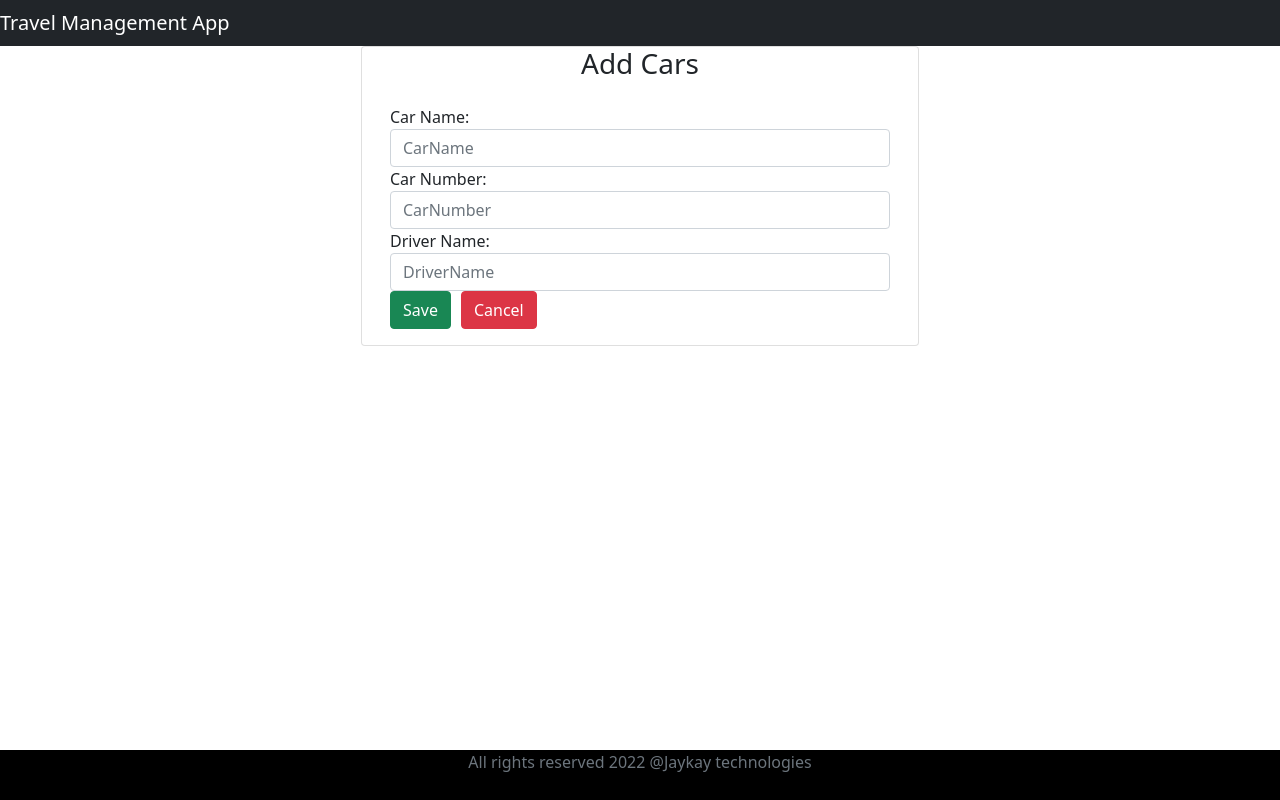
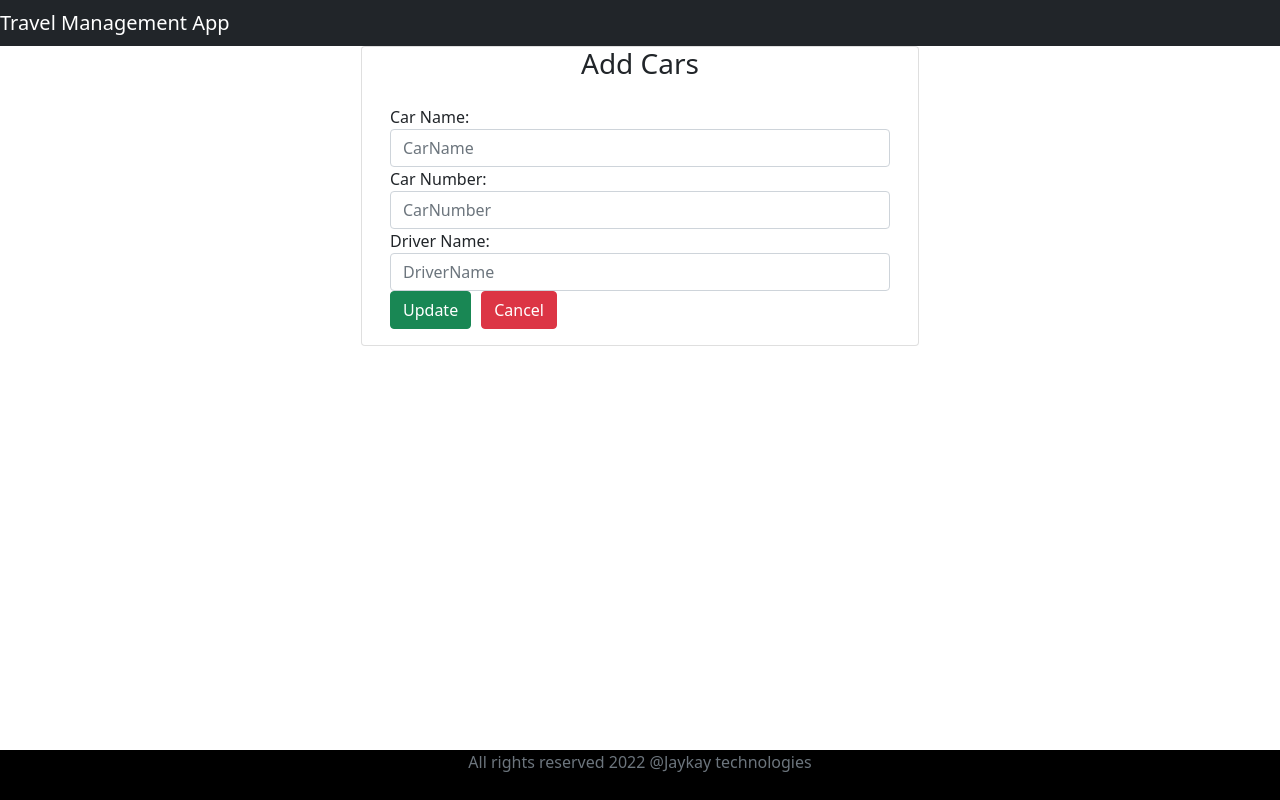
Before and after one commit to jagadhis/react-springboot-app, a React (Create React App) app in the folder frontend/: page /Updatecars/1 in a window 1280 px wide. Built offline with nearby package versions, Linux system fonts and the light colour scheme; no server answers.

Commit message:
Update cars

```diff
--- a/frontend/src/Components/Updatecars.jsx
+++ b/frontend/src/Components/Updatecars.jsx
@@ -18,14 +18,22 @@ const Updatecars = () => {
       carnum,
       drivername,
     };
-    axios.put(BASEURL, cars).then((res) => {
+
+    console.log("Cars=>" + JSON.stringify(cars));
+    console.log("id =>" + JSON.stringify(id));
+    axios.Update(cars, id).then((res) => {
+      history("/cars");
+    });
+  };
+  useEffect(() => {
+    axios.put(BASEURL).then((res) => {
       console.log(res.data);
       SetCarname({ carname });
       SetCarnum({ carnum });
       Setdrivername({ drivername });
     });
-    console.log("Cars=>" + JSON.stringify(cars));
-  };
+  }, []);
+
   const cancel = () => {
     history("/cars");
   };
@@ -69,7 +77,7 @@ const Updatecars = () => {
                   />
                 </div>
                 <button className="btn btn-success" onClick={Update}>
-                  Save
+                  Update
                 </button>
                 <button
                   className="btn btn-danger"
```
